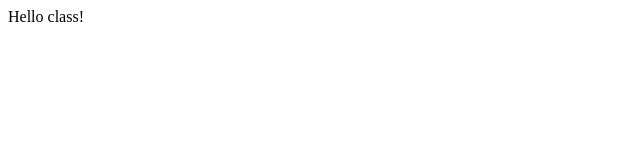
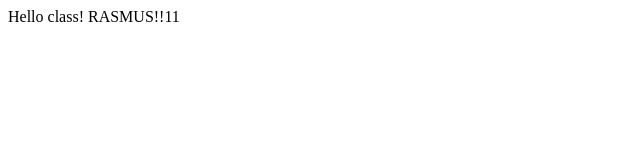
Before and after one commit to RuloKEA/myGitProject, a plain HTML site: page index.html in a window 1280 px wide. Shown: the whole page, without its empty margins (0-640 px from the left). Drawn offline with Linux system fonts and the light colour scheme.

Commit message:
rasmus commit

```diff
--- a/index.html
+++ b/index.html
@@ -4,5 +4,7 @@
 </head>
 <body>
  Hello class!
+
+RASMUS!!11
 </body>
 </html>
```
